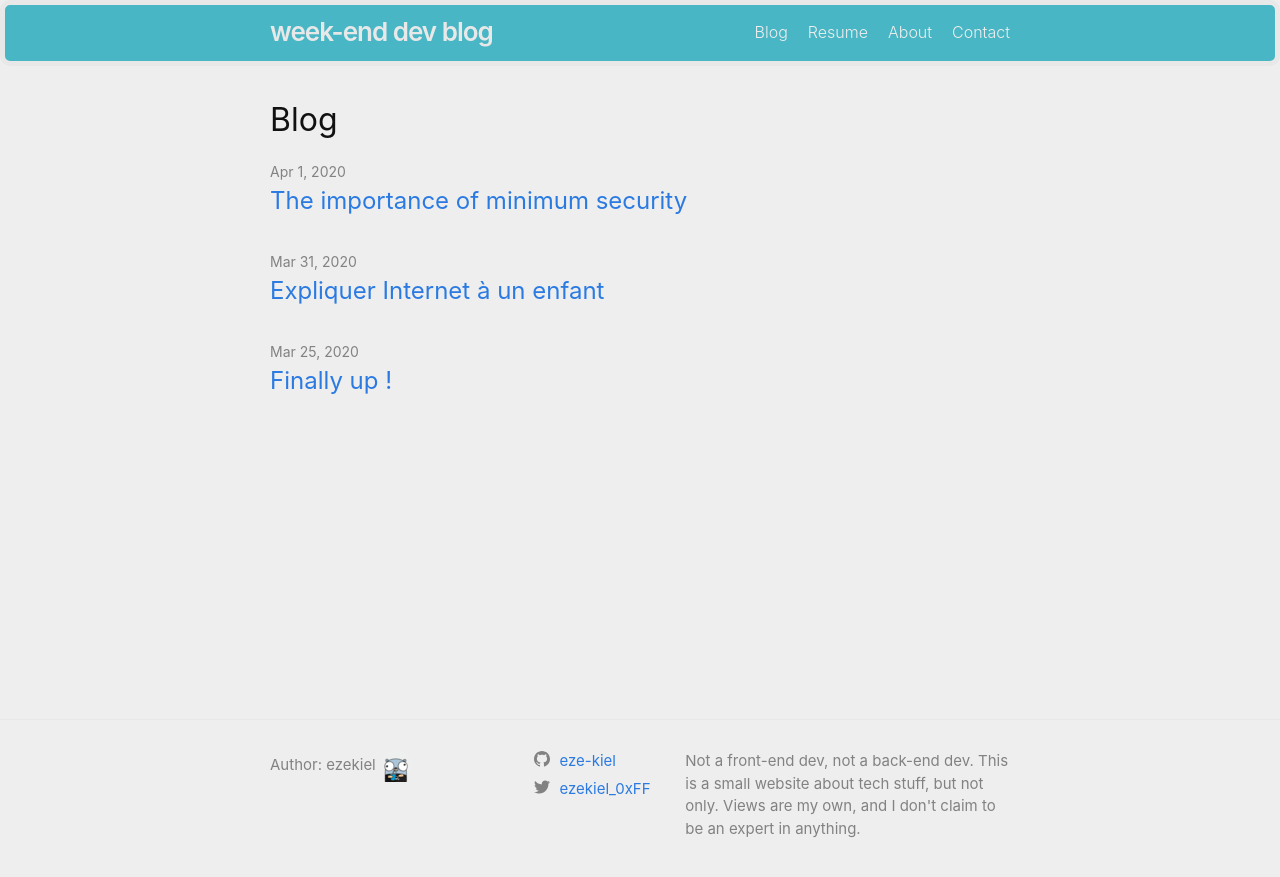
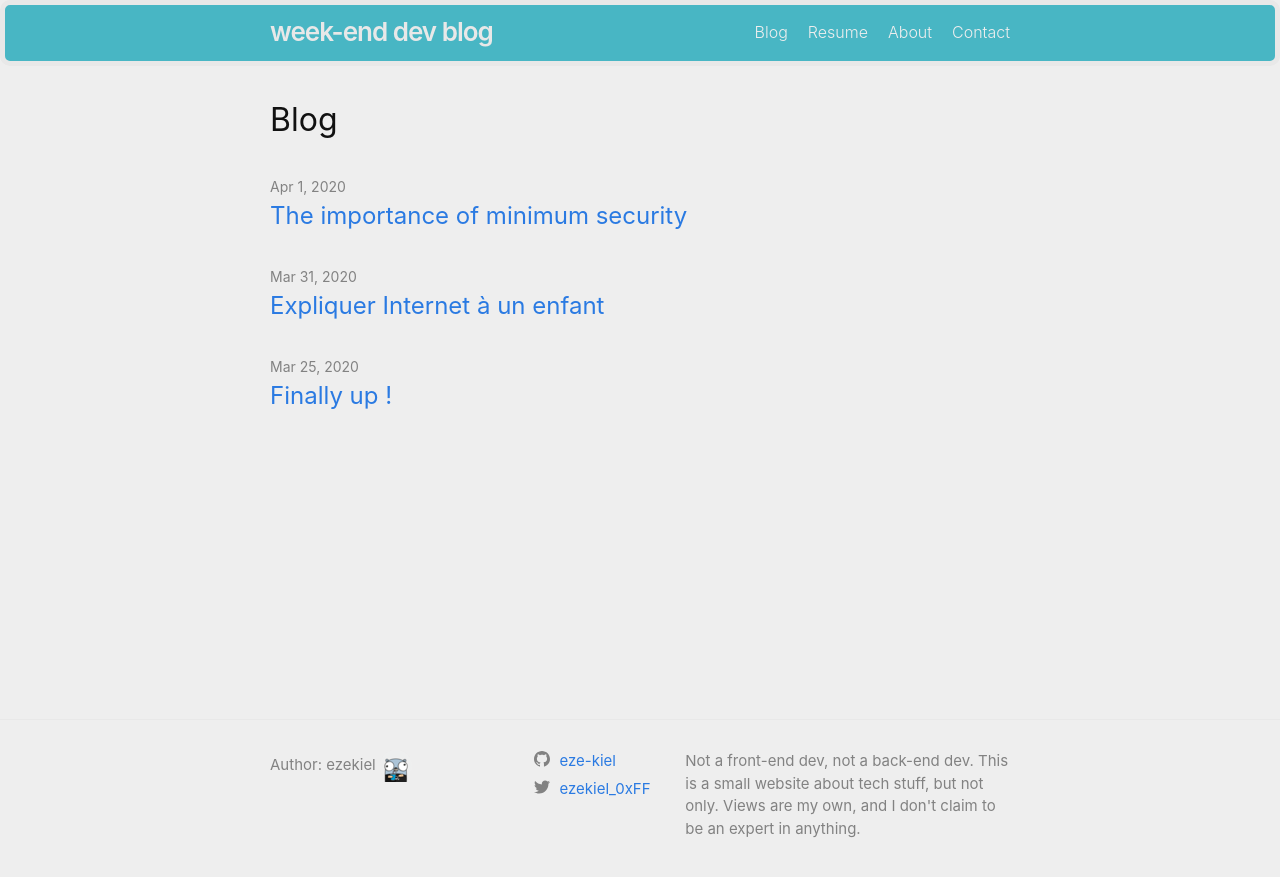
Before and after one commit to eze-kiel/old-eze-kiel.github.io, a Jekyll site: the page built from index.markdown, in a window 1280 px wide. Shown: the top 877 px of the page. Built offline with Jekyll 4.4.1, drawn with Linux system fonts in a browser that asks for light colours.

Commit message:
modified home page

```diff
--- a/_layouts/home.html
+++ b/_layouts/home.html
@@ -4,7 +4,8 @@
 
 <div class="home">
   {%- if page.title -%}
-  <h1 class="page-heading">{{ page.title }}</h1>
+  <!-- <h1 class="page-heading">{{ page.title }}</h1> -->
+  <h1 class="post-header">{{ page.title }}</h1>
 
   {%- endif -%}
 
```
